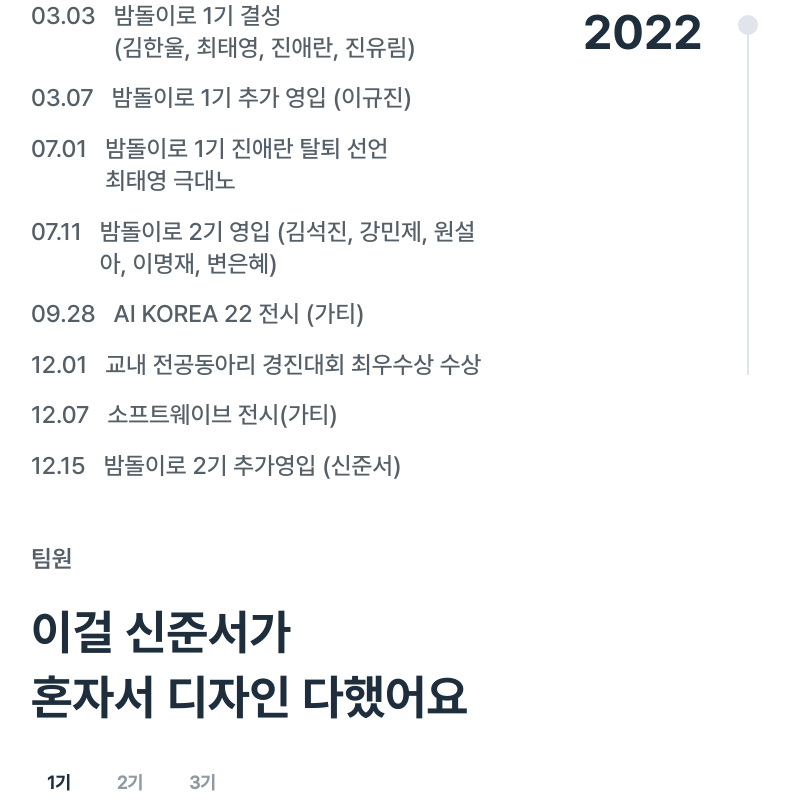
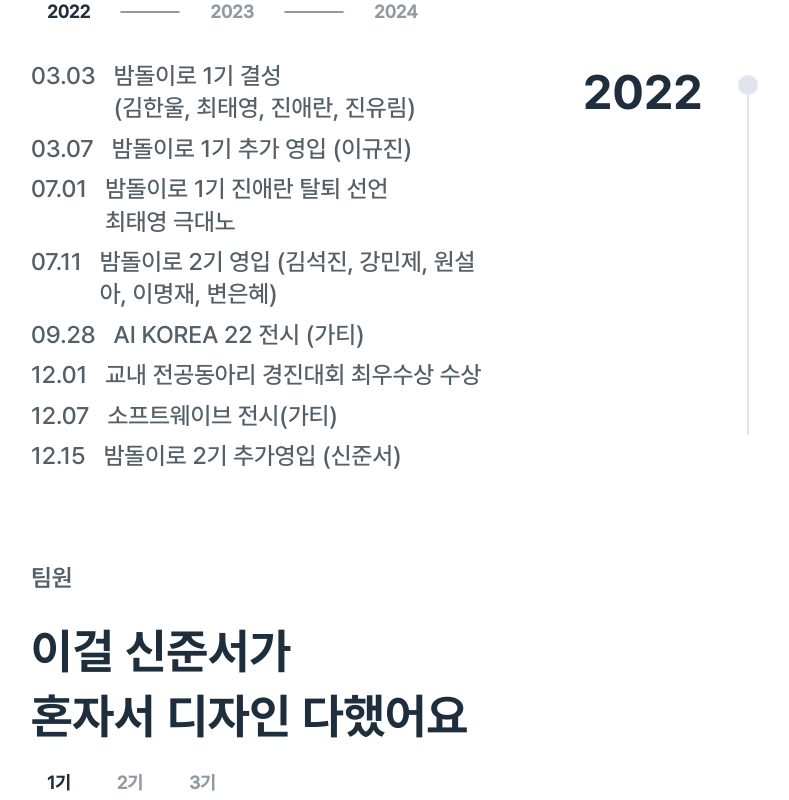
Before and after one commit to Bamdoliro/Bamdoliro, a React (Create React App) app: page / in a window 1280 px wide. Shown: the part 1900-2700 px from the top of the page, without its empty margins (161-950 px from the left). Built offline with nearby package versions, Linux system fonts and the light colour scheme.

Commit message:
ADD :: 개찐막

```diff
--- a/src/components/RadioGroup/style.ts
+++ b/src/components/RadioGroup/style.ts
@@ -1,6 +1,6 @@
 import styled from 'styled-components';
 
 export const RadioGroup = styled.div`
-    display: flex;
-    padding-top: 34px;
-`
+  display: flex;
+  padding-top: 15px;
+`;
--- a/src/components/common/HistoryText/style.ts
+++ b/src/components/common/HistoryText/style.ts
@@ -3,7 +3,7 @@ import { color } from 'shared/styles/theme';
 
 export const TextFrame = styled.div`
   display: flex;
-  margin-bottom: 18px;
+  margin-bottom: 8px;
 `;
 
 export const DescFrame = styled.div`
```
Also changed, not shown: src/components/RadioGroup/index.tsx (+3 -7 lines).
